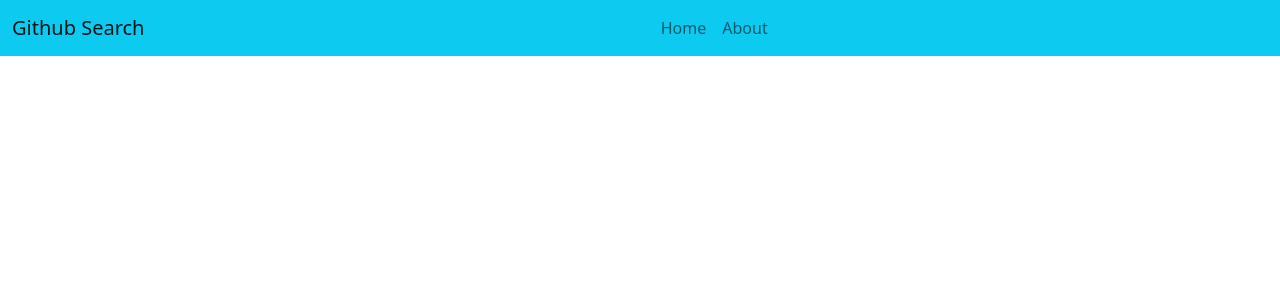
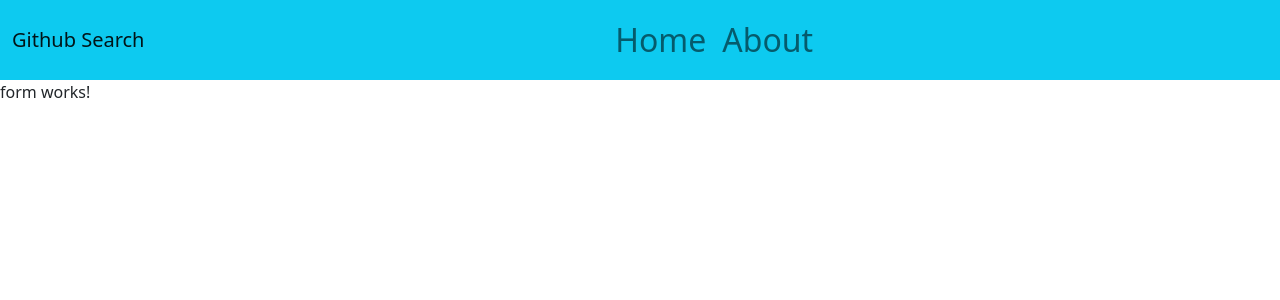
Before and after one commit to catekui/github-search, an Angular app: page / in a window 1280 px wide. Shown: the top 300 px of the page. Built offline with nearby package versions, Linux system fonts and the light colour scheme.

Commit message:
add form component

```diff
--- a/src/app/app.component.html
+++ b/src/app/app.component.html
@@ -1 +1,2 @@
 <app-navbar></app-navbar>
+<app-form></app-form>
--- a/src/app/app.module.ts
+++ b/src/app/app.module.ts
@@ -4,11 +4,13 @@
 import { AppRoutingModule } from './app-routing.module';
 import { AppComponent } from './app.component';
 import { NavbarComponent } from './navbar/navbar.component';
+import { FormComponent } from './form/form.component';
 
 @NgModule({
   declarations: [
     AppComponent,
-    NavbarComponent
+    NavbarComponent,
+    FormComponent
   ],
   imports: [
     BrowserModule,
--- /dev/null
+++ b/src/app/form/form.component.html
@@ -0,0 +1 @@
+<p>form works!</p>
--- /dev/null
+++ b/src/app/form/form.component.ts
@@ -0,0 +1,15 @@
+import { Component, OnInit } from '@angular/core';
+
+@Component({
+  selector: 'app-form',
+  templateUrl: './form.component.html',
+  styleUrls: ['./form.component.css']
+})
+export class FormComponent implements OnInit {
+
+  constructor() { }
+
+  ngOnInit(): void {
+  }
+
+}
--- a/src/app/navbar/navbar.component.css
+++ b/src/app/navbar/navbar.component.css
@@ -0,0 +1,3 @@
+.github {
+    font-size: xx-large;
+}
--- a/src/app/navbar/navbar.component.html
+++ b/src/app/navbar/navbar.component.html
@@ -1,5 +1,4 @@
-
- <div class="container-fluid bg-info">
+<div class="container-fluid bg-info github">
     <nav class="navbar navbar-expand-xl navbar-light">
         <a href="" class="navbar-brand">Github Search</a>
         <button class="navbar-toggler" type="button" data-toggle="collapse" data-target="#toggleMobileMenu">
```
Also changed, not shown: src/app/form/form.component.css (added), 1 other file (tests, documents, lock files or other folders).
